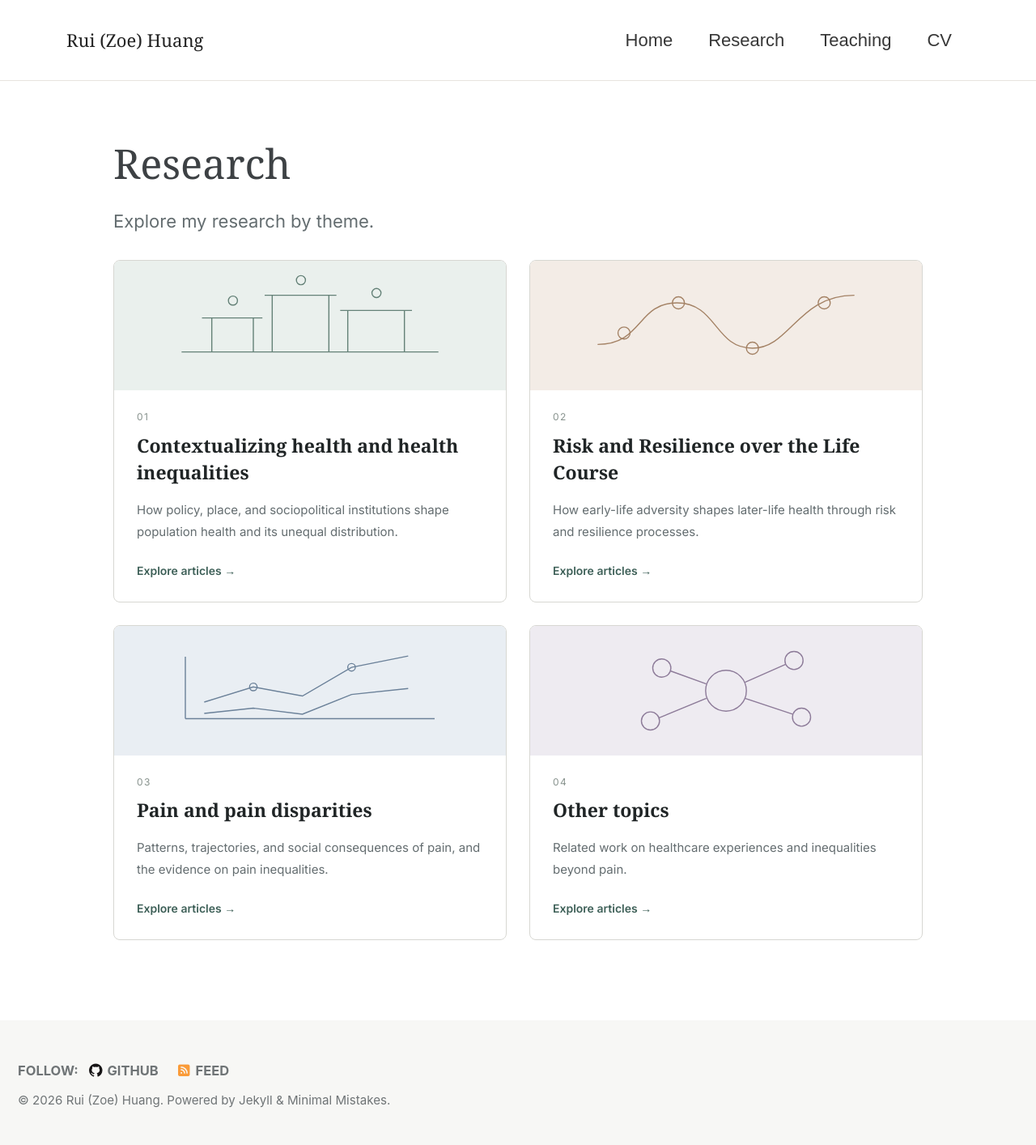
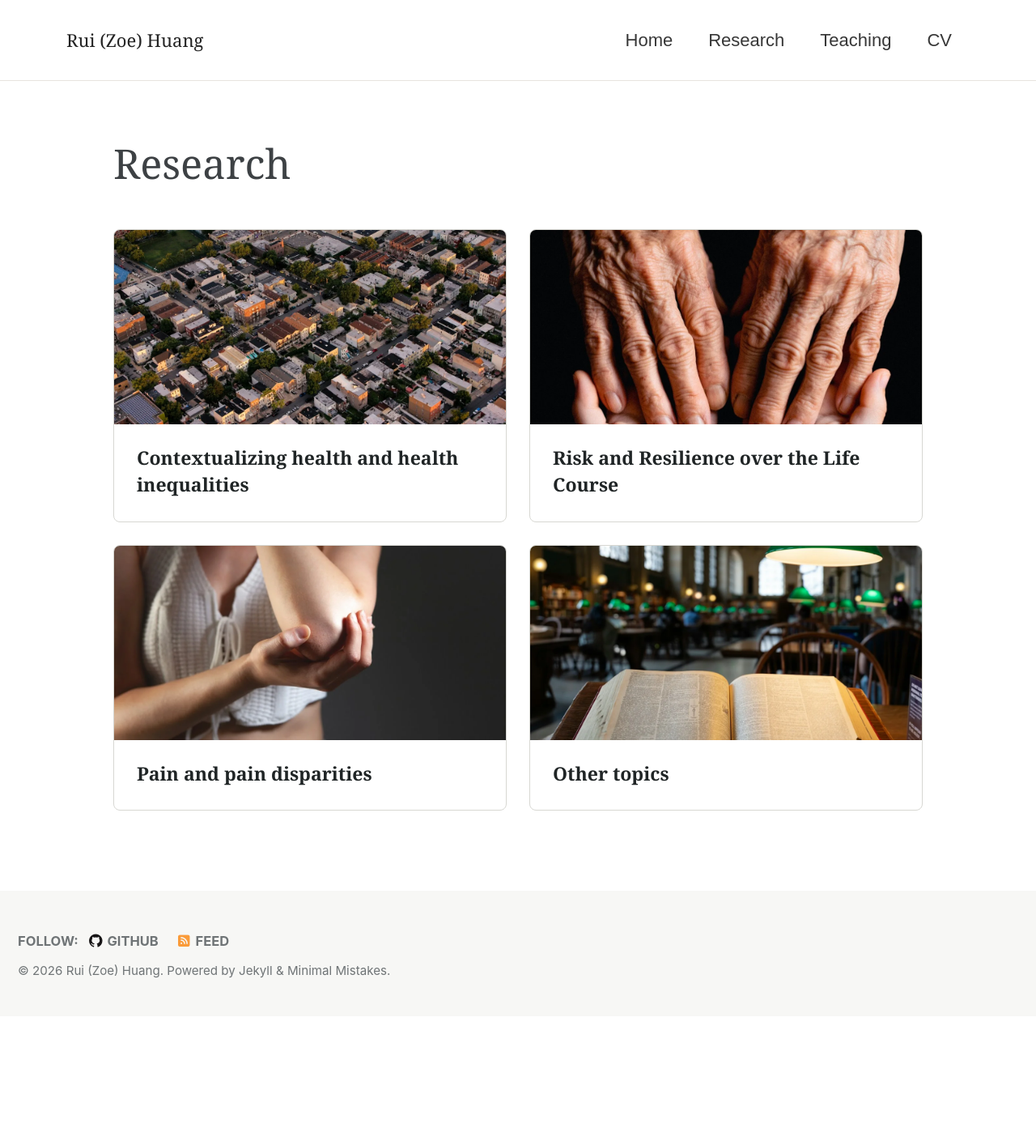
Before and after one commit to RuiZoeHuang/ruizoehuang.github.io, a Jekyll site: the page built from _pages/research.md, in a window 1280 px wide. Shown: the whole page at 81% size. Built offline with Jekyll 4.4.1, drawn with Linux system fonts in a browser that asks for light colours; cached includes are drawn as plain includes; after the commit the page ends 1255 px from its top, so only the background shows below that.

Commit message:
Use theme photographs and simplify research cards to titles

```diff
--- a/_pages/research.md
+++ b/_pages/research.md
@@ -5,10 +5,9 @@ permalink: /research/
 author_profile: false
 ---
 
-<p class="research-gallery-intro">Explore my research by theme.</p>
 <div class="research-gallery">
-<a class="research-gallery-card context" href="/research/contextualizing-health/"><div class="research-card-art"><svg viewBox="0 0 400 150" aria-hidden="true"><g fill="none" stroke="currentColor" stroke-width="1.5"><path d="M30 110h340M70 110V65h55v45m25 0V35h75v75m25 0V55h75v55M57 65h80M140 35h95M240 55h95"/><circle cx="98" cy="42" r="6"/><circle cx="188" cy="15" r="6"/><circle cx="288" cy="32" r="6"/></g></svg></div><div class="research-card-copy"><span class="research-card-number">01</span><h2>Contextualizing health and health inequalities</h2><p>How policy, place, and sociopolitical institutions shape population health and its unequal distribution.</p><span class="research-card-action">Explore articles <span aria-hidden="true">→</span></span></div></a>
-<a class="research-gallery-card life" href="/research/risk-and-resilience/"><div class="research-card-art"><svg viewBox="0 0 400 150" aria-hidden="true"><g fill="none" stroke="currentColor" stroke-width="1.5"><path d="M30 100C90 100 82 45 135 45s50 60 100 60 60-70 135-70"/><circle cx="65" cy="85" r="8"/><circle cx="137" cy="45" r="8"/><circle cx="235" cy="105" r="8"/><circle cx="330" cy="45" r="8"/></g></svg></div><div class="research-card-copy"><span class="research-card-number">02</span><h2>Risk and Resilience over the Life Course</h2><p>How early-life adversity shapes later-life health through risk and resilience processes.</p><span class="research-card-action">Explore articles <span aria-hidden="true">→</span></span></div></a>
-<a class="research-gallery-card pain" href="/research/pain-and-disparities/"><div class="research-card-art"><svg viewBox="0 0 400 150" aria-hidden="true"><g fill="none" stroke="currentColor" stroke-width="1.5"><path d="M35 112V30m0 82h330M60 90l65-20 65 12 65-38 75-15M60 105l65-7 65 8 65-26 75-8"/><circle cx="125" cy="70" r="5"/><circle cx="255" cy="44" r="5"/></g></svg></div><div class="research-card-copy"><span class="research-card-number">03</span><h2>Pain and pain disparities</h2><p>Patterns, trajectories, and social consequences of pain, and the evidence on pain inequalities.</p><span class="research-card-action">Explore articles <span aria-hidden="true">→</span></span></div></a>
-<a class="research-gallery-card other" href="/research/other-topics/"><div class="research-card-art"><svg viewBox="0 0 400 150" aria-hidden="true"><g fill="none" stroke="currentColor" stroke-width="1.5"><circle cx="200" cy="75" r="27"/><circle cx="115" cy="45" r="12"/><circle cx="290" cy="35" r="12"/><circle cx="300" cy="110" r="12"/><circle cx="100" cy="115" r="12"/><path d="m127 49 47 17m51-2 54-24m-54 45 63 21m-114-21-63 26"/></g></svg></div><div class="research-card-copy"><span class="research-card-number">04</span><h2>Other topics</h2><p>Related work on healthcare experiences and inequalities beyond pain.</p><span class="research-card-action">Explore articles <span aria-hidden="true">→</span></span></div></a>
+<a class="research-gallery-card context" href="/research/contextualizing-health/"><div class="research-card-art"><img src="/assets/images/research/context.webp" alt="Aerial view of a residential neighborhood" width="1200" height="800" loading="lazy"></div><div class="research-card-copy"><h2>Contextualizing health and health inequalities</h2></div></a>
+<a class="research-gallery-card life" href="/research/risk-and-resilience/"><div class="research-card-art"><img src="/assets/images/research/life.webp" alt="Older hands resting in younger hands" width="1200" height="1500" loading="lazy"></div><div class="research-card-copy"><h2>Risk and Resilience over the Life Course</h2></div></a>
+<a class="research-gallery-card pain" href="/research/pain-and-disparities/"><div class="research-card-art"><img src="/assets/images/research/pain.webp" alt="A person holding their elbow" width="1200" height="800" loading="lazy"></div><div class="research-card-copy"><h2>Pain and pain disparities</h2></div></a>
+<a class="research-gallery-card other" href="/research/other-topics/"><div class="research-card-art"><img src="/assets/images/research/other.webp" alt="An open book in a library" width="1200" height="1800" loading="lazy"></div><div class="research-card-copy"><h2>Other topics</h2></div></a>
 </div>
--- a/assets/css/main.scss
+++ b/assets/css/main.scss
@@ -99,22 +99,19 @@ body { background: #fff; color: #242424; }
 .research-gallery { display: grid; grid-template-columns: repeat(2,minmax(0,1fr)); gap: 28px; margin-top: 28px; }
 .page__content a.research-gallery-card { display: flex; flex-direction: column; border: 1px solid #d7d7d2; border-radius: 8px; overflow: hidden; color: #202526; text-decoration: none; background: #fff; transition: border-color .2s, box-shadow .2s, transform .2s; }
 .page__content a.research-gallery-card:hover, .page__content a.research-gallery-card:focus-visible { border-color: #758b87; box-shadow: 0 8px 24px #233e3910; transform: translateY(-3px); text-decoration: none; }
-.research-card-art { padding: 10px 28px; background: #eaf0ed; color: #648177; }
-.research-card-art svg { display: block; width: 100%; height: 140px; }
+.research-card-art { padding: 0; background: #eaf0ed; overflow: hidden; }
+.research-card-art img { display: block; width: 100%; height: 240px; object-fit: cover; }
 .research-gallery-card.life .research-card-art { background: #f3ece6; color: #a48265; }
 .research-gallery-card.pain .research-card-art { background: #e9eef3; color: #6b8199; }
 .research-gallery-card.other .research-card-art { background: #eeebf1; color: #8d7b99; }
 .research-card-copy { padding: 25px 28px 28px; display: flex; flex-direction: column; flex: 1; }
-.research-card-number { color: #87928d; font: 12px/1.4 "Inter", Arial, sans-serif; letter-spacing: .12em; }
-.page__content .research-gallery-card h2 { font: 700 23px/1.45 "Noto Serif", Georgia, serif; border: none; padding: 0; margin: 10px 0 15px; }
-.research-card-copy p { font: 15px/1.8 "Inter", Arial, sans-serif; color: #646d70; margin: 0 0 24px; }
-.research-card-action { margin-top: auto; font: 600 14px/1.5 "Inter", Arial, sans-serif; color: #3e6058; }
+.page__content .research-gallery-card h2 { font: 700 23px/1.45 "Noto Serif", Georgia, serif; border: none; padding: 0; margin: 0; }
 .research-article-list { max-width: 850px; margin: 26px auto 0; font: 16px/1.8 "Noto Serif", Georgia, serif; }
 .research-theme-intro { color: #646d70; margin-bottom: 28px; }
 .research-article-list .research-publication { font: 16px/1.7 "Noto Serif", Georgia, serif; color: #111; margin-bottom: 26px; }
 @media (max-width: 650px) {
  .research-gallery { grid-template-columns: minmax(0,1fr); gap: 22px; }
- .research-card-art svg { height: 115px; }
+ .research-card-art img { height: 220px; }
  .research-card-copy { padding: 22px; }
  .page__content .research-gallery-card h2 { font-size: 21px; }
 }
```
Also changed, not shown: assets/images/research/credits.md (added, +8 -0 lines), assets/images/research/context.webp (added), assets/images/research/life.webp (added), assets/images/research/other.webp (added), assets/images/research/pain.webp (added).
